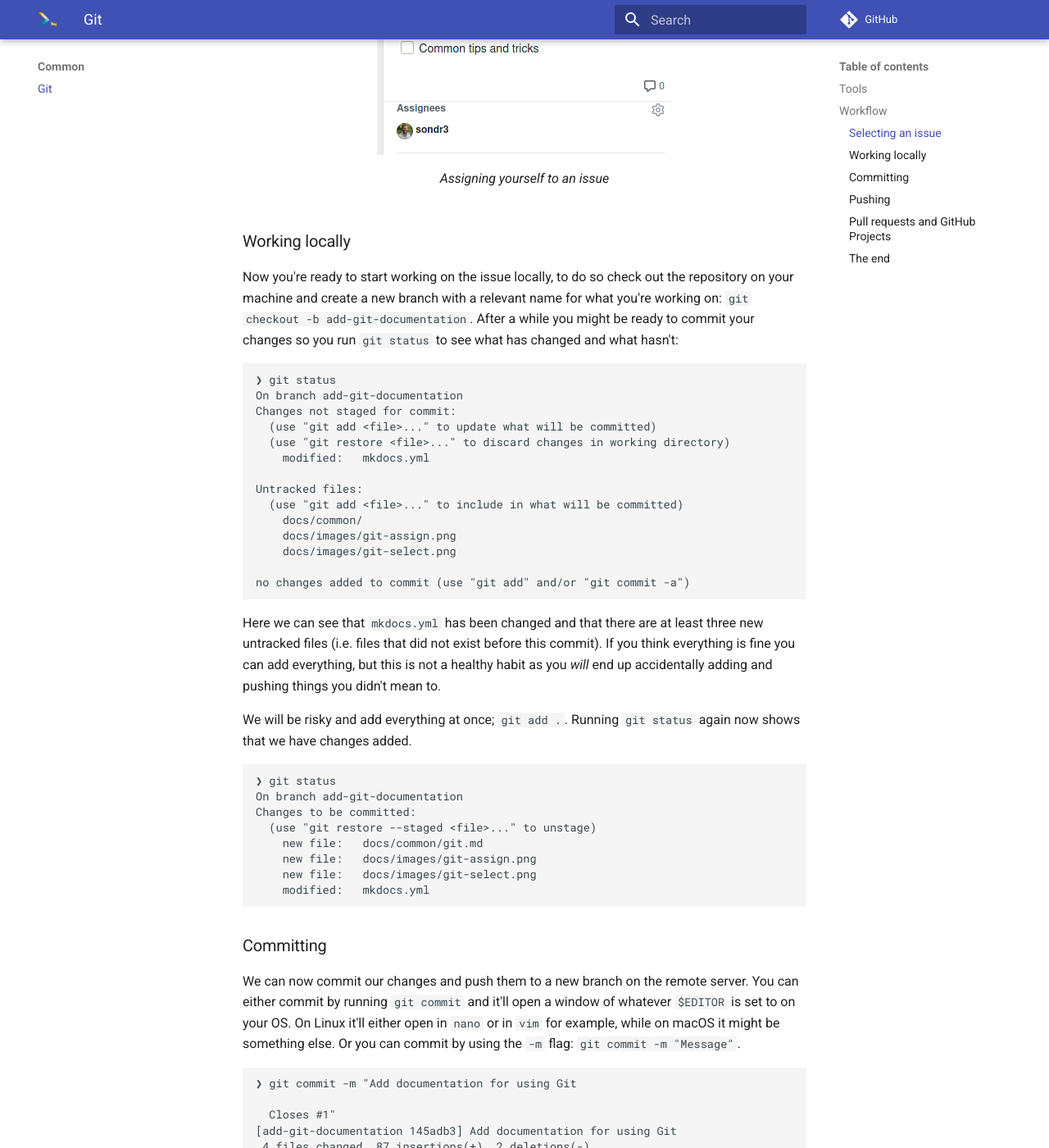
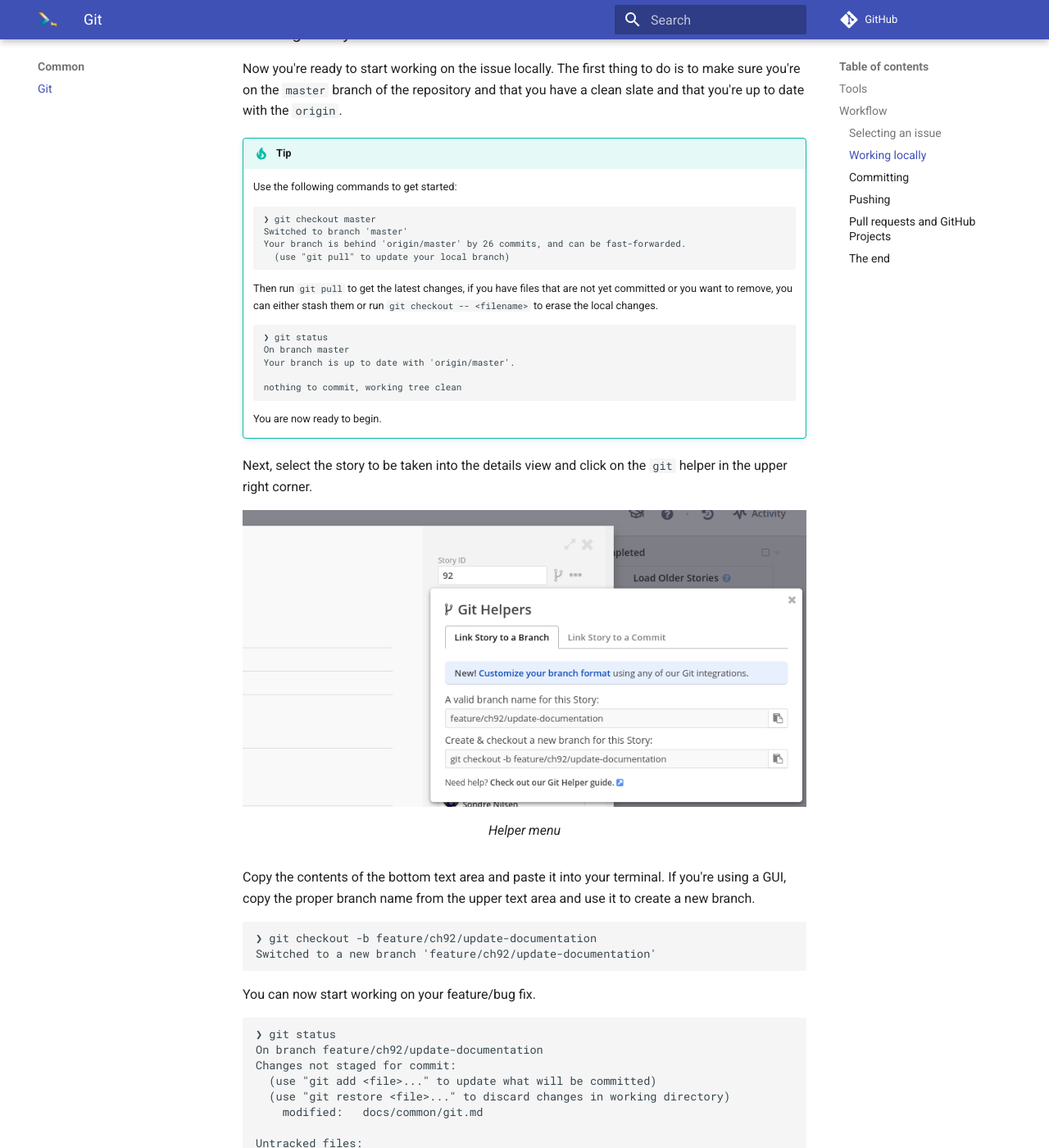
Before and after one commit to echo-karriere/docs, an MkDocs documentation site: the page built from docs/common/git.md, in a window 1280 px wide and 1400 px high, scrolled down 1481 px. Shown: the whole window at 82% size. Built offline with MkDocs 1.6.1 and Material for MkDocs 9.7.7, drawn with Linux system fonts in a browser that asks for light colours; emoji names are drawn with the system emoji font; comment, search, counter and statistics services are not loaded; some of the changed text lies outside the part shown.

Commit message:
Update documentation for Clubhouse [ch-92]

````diff
--- a/docs/common/git.md
+++ b/docs/common/git.md
@@ -11,54 +11,105 @@
 It's recommended that you're somewhat familiar with working with `git` before
 reading this documentation, see our [learning resources](/resources/learning/)
 for a short introduction. What follows is a fairly quick introduction to how to
-use issues from the project board and automatically close it with a pull request
-in GitHub.
+use issues from Clubhouse, creating a new branch and a pull request to getting
+it merged. Aka the full flow of the workflow.
 
 ### Selecting an issue
 
-Look at the top of the issue board on GitHub for an available task in the `To
-do` column, the higher it is the more prioritized it is, so it's prefered that
-you try to select relevant issues from as high as possible.
+Start by looking for relevant issues on the story board, and then prioritize
+issues with labels. You can filter there views in the sidebar by creating a
+filter of what you want to show, e.g. only stories for the frontend project with
+a label of `high` or `medium` importance.
+
+Once you've found an issue in the `Ready for Development` column you can
+drag-and-drop it into the `In Development` column. This will automatically
+assign the story to you.
+
+!!! note
+    Be careful to only select from the `Ready for Development` column, the
+    `Unscheduled` column is for stories that are not yet ready to start on.
 
 <figure>
-  <img src="/images/git-select.png" />
-  <figcaption>Selecting an issue</figcaption>
+  <img src="/images/clubhouse-find-issue.png" />
+  <figcaption>Finding an issue</figcaption>
 </figure>
 
-Once you've found a relevant issue, assign yourself by clicking the `assign
-yourself` text, it should now display your avatar and name.
+Once you've found a relevant issue and dragged it to the correct column, you
+will be assigned as the author for this story and you are now ready to start
+working on it.
 
 <figure>
-  <img src="/images/git-assign.png" />
-  <figcaption>Assigning yourself to an issue</figcaption>
+  <img src="/images/clubhouse-drag-n-drop.png" />
+  <figcaption>You're now ready to start developing</figcaption>
 </figure>
 
 ### Working locally
 
-Now you're ready to start working on the issue locally, to do so check out the
-repository on your machine and create a new branch with a relevant name for what
-you're working on: `git checkout -b add-git-documentation`. After a while you
-might be ready to commit your changes so you run `git status` to see what has
-changed and what hasn't:
+Now you're ready to start working on the issue locally. The first thing to do is
+to make sure you're on the `master` branch of the repository and that you have a
+clean slate and that you're up to date with the `origin`.
+
+!!! tip
+    Use the following commands to get started:
+
+    ``` git
+    ❯ git checkout master
+    Switched to branch 'master'
+    Your branch is behind 'origin/master' by 26 commits, and can be fast-forwarded.
+      (use "git pull" to update your local branch)
+    ```
+
+    Then run `git pull` to get the latest changes, if you have files that are not
+    yet committed or you want to remove, you can either stash them or run `git
+    checkout -- <filename>` to erase the local changes.
+
+    ``` git
+    ❯ git status
+    On branch master
+    Your branch is up to date with 'origin/master'.
+
+    nothing to commit, working tree clean
+    ```
+
+    You are now ready to begin.
+
+Next, select the story to be taken into the details view and click on the `git`
+helper in the upper right corner.
+
+<figure>
+  <img src="/images/clubhouse-git-helper.png" />
+  <figcaption>Helper menu</figcaption>
+</figure>
+
+Copy the contents of the bottom text area and paste it into your terminal. If
+you're using a GUI, copy the proper branch name from the upper text area and use
+it to create a new branch.
+
+``` git
+❯ git checkout -b feature/ch92/update-documentation
+Switched to a new branch 'feature/ch92/update-documentation'
+```
+
+You can now start working on your feature/bug fix.
 
 ``` git
 ❯ git status
-On branch add-git-documentation
+On branch feature/ch92/update-documentation
 Changes not staged for commit:
   (use "git add <file>..." to update what will be committed)
   (use "git restore <file>..." to discard changes in working directory)
-	modified:   mkdocs.yml
+	modified:   docs/common/git.md
 
 Untracked files:
   (use "git add <file>..." to include in what will be committed)
-	docs/common/
-	docs/images/git-assign.png
-	docs/images/git-select.png
+	docs/images/clubhouse-drag-n-drop.png
+	docs/images/clubhouse-find-issue.png
+	docs/images/clubhouse-git-helper.png
 
 no changes added to commit (use "git add" and/or "git commit -a")
 ```
 
-Here we can see that `mkdocs.yml` has been changed and that there are at least
+Here we can see that `git.md` file has been changed and that there are at least
 three new untracked files (i.e. files that did not exist before this commit). If
 you think everything is fine you can add everything, but this is not a healthy
 habit as you *will* end up accidentally adding and pushing things you didn't
````
Also changed, not shown: docs/images/clubhouse-drag-n-drop.png (added), docs/images/clubhouse-find-issue.png (added), docs/images/clubhouse-git-helper.png (added).
